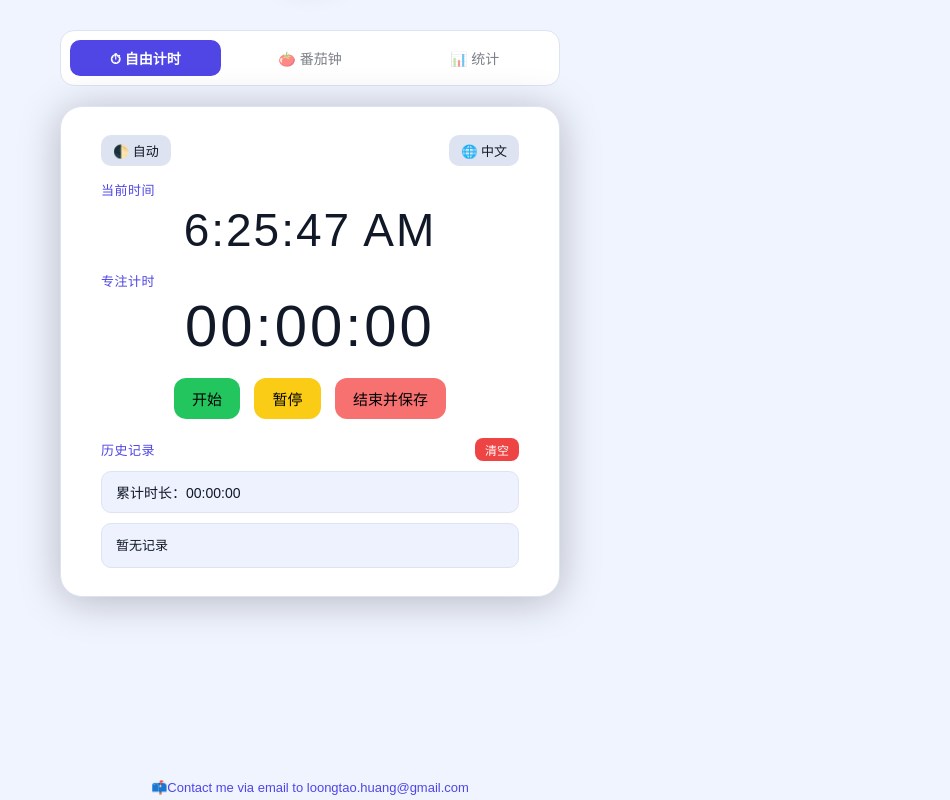
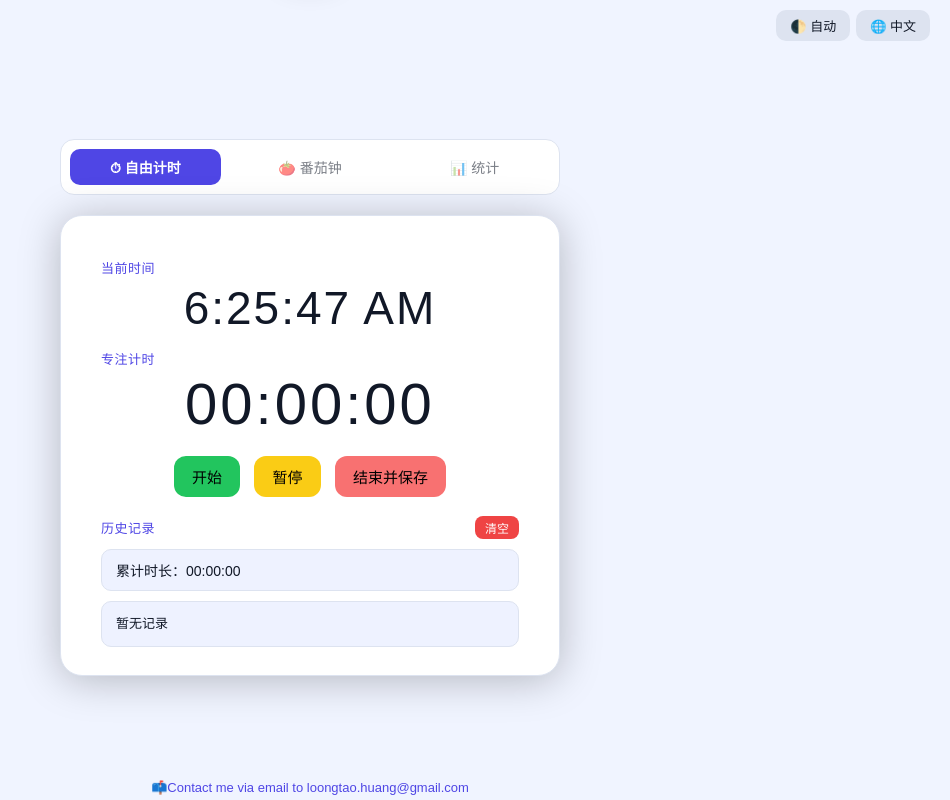
Before and after one commit to hlongt/focus-timer, a plain HTML site: page index.html in a window 1280 px wide. Shown: the whole page, without its empty margins (330-1280 px from the left). Drawn offline with Linux system fonts and the light colour scheme.

Commit message:
Refactor layout and styling in index.html

```diff
--- a/index.html
+++ b/index.html
@@ -44,12 +44,44 @@ body{
     font-family:"Microsoft YaHei", "PingFang SC", sans-serif;
     background:var(--bg);
     color:var(--text);
-    min-height:100vh;
+    height:100vh;
+    display:flex;
+    flex-direction:column;
+    align-items:stretch;
+    padding:0;
+    transition: background 0.4s ease;
+    overflow-y:auto;
+}
+
+/* ── Global nav ── */
+.global-nav{
+    position:sticky;
+    top:0;
+    z-index:100;
+    width:100%;
+    display:flex;
+    justify-content:flex-end;
+    align-items:center;
+    padding:10px 20px;
+    background:transparent;
+    transition:background 0.4s;
+}
+.nav-controls{
+    display:flex;
+    gap:6px;
+    align-items:center;
+}
+
+/* ── Content wrapper (centres everything) ── */
+.content-wrap{
     display:flex;
     flex-direction:column;
     align-items:center;
-    padding:30px 16px 60px;
-    transition: background 0.4s ease;
+    justify-content:center;
+    width:100%;
+    flex:1;
+    padding:24px 0 60px;
+    min-height:0;
 }
 
 /* ── Tabs ── */
@@ -62,9 +94,8 @@ body{
     padding:4px;
     margin-bottom:20px;
     width:500px;
-    max-width:100%;
-}
-.tab-btn{
+    max-width:calc(100vw - 32px);
+}.tab-btn{
     flex:1;
     padding:8px 0;
     border:none;
@@ -75,6 +106,7 @@ body{
     cursor:pointer;
     transition:all 0.25s;
     opacity:0.55;
+    font-family:inherit;
 }
 .tab-btn.active{
     background:var(--accent);
@@ -91,18 +123,11 @@ body{
     border:1px solid var(--border);
     box-shadow:0 4px 40px rgba(0,0,0,.25);
     width:500px;
-    max-width:100%;
+    max-width:calc(100vw - 32px);
     transition: background 0.4s ease;
     display:none;
 }
 .box.active{ display:block; }
-
-.top-bar{
-    display:flex;
-    justify-content:space-between;
-    margin-bottom:14px;
-    gap:6px;
-}
 
 button{
     padding:10px 18px;
@@ -119,7 +144,7 @@ button:hover{ filter:brightness(1.1); transform:translateY(-1px); }
 button:active{ transform:translateY(1px); filter:brightness(0.9); }
 
 .toggle-btn{
-    padding:6px 12px;
+    padding:6px 14px;
     border-radius:10px;
     background:#374151;
     color:#fff;
@@ -430,6 +455,19 @@ button:active{ transform:translateY(1px); filter:brightness(0.9); }
 </head>
 <body>
 
+<!-- Global nav -->
+<nav class="global-nav">
+    <div class="nav-controls">
+        <button class="toggle-btn" onclick="toggleTheme()" id="themeBtn">🌓 自动</button>
+        <button class="toggle-btn" onclick="toggleLang()" id="langBtn">🌐 中文</button>
+    </div>
+</nav>
+
+<!-- Toast -->
+<div class="toast" id="toast"></div>
+
+<div class="content-wrap">
+
 <!-- Tabs -->
 <div class="tab-bar" id="tabBar">
     <button class="tab-btn active" onclick="switchTab('free')" id="tab-free">⏱ 自由计时</button>
@@ -437,15 +475,8 @@ button:active{ transform:translateY(1px); filter:brightness(0.9); }
     <button class="tab-btn" onclick="switchTab('stats')" id="tab-stats">📊 统计</button>
 </div>
 
-<!-- Toast -->
-<div class="toast" id="toast"></div>
-
 <!-- ══════════════ 自由计时 ══════════════ -->
 <div class="box active" id="box-free">
-    <div class="top-bar">
-        <button class="toggle-btn" onclick="toggleTheme()" id="themeBtn">🌓 自动</button>
-        <button class="toggle-btn" onclick="toggleLang()" id="langBtn">🌐 中文</button>
-    </div>
 
     <div class="section-title" id="t-now">当前时间</div>
     <div id="clock" class="time">--:--:--</div>
@@ -471,10 +502,6 @@ button:active{ transform:translateY(1px); filter:brightness(0.9); }
 
 <!-- ══════════════ 番茄钟 ══════════════ -->
 <div class="box" id="box-pomo">
-    <div class="top-bar" style="justify-content:flex-end;">
-        <button class="toggle-btn" onclick="toggleTheme()">🌓</button>
-        <button class="toggle-btn" onclick="toggleLang()">🌐</button>
-    </div>
 
     <div class="pomo-mode-bar">
         <button class="pomo-mode-btn active-focus" id="pm-focus" onclick="setPomoMode('focus')">🍅 专注</button>
@@ -545,10 +572,6 @@ button:active{ transform:translateY(1px); filter:brightness(0.9); }
 
 <!-- ══════════════ 统计 ══════════════ -->
 <div class="box" id="box-stats">
-    <div class="top-bar" style="justify-content:flex-end;">
-        <button class="toggle-btn" onclick="toggleTheme()">🌓</button>
-        <button class="toggle-btn" onclick="toggleLang()">🌐</button>
-    </div>
 
     <!-- 摘要卡片 -->
     <div class="stats-grid" id="statsGrid">
@@ -586,6 +609,8 @@ button:active{ transform:translateY(1px); filter:brightness(0.9); }
         </div>
     </div>
 </div>
+
+</div><!-- /content-wrap -->
 
 <div class="author-info">
     <p><a href="https://hlongt.github.io">📫Contact me via email to loongtao.huang@gmail.com</a></p>
@@ -651,6 +676,7 @@ function applyLang(){
     document.getElementById("b-finish").innerText = t("finish");
     document.getElementById("clearBtn").innerText = t("clear");
     document.getElementById("langBtn").innerText = t("langLabel");
+    document.getElementById("themeBtn").innerText = theme==="auto"?t("themeAuto"):theme==="light"?t("themeLight"):t("themeDark");
     document.getElementById("tab-free").innerText = t("tabFree");
     document.getElementById("tab-pomo").innerText = t("tabPomo");
     document.getElementById("tab-stats").innerText = t("tabStats");
@@ -697,7 +723,6 @@ function applyTheme(){
     let actual = theme === "auto" ? (hour>=6&&hour<18?"light":"dark") : theme;
     document.body.classList.toggle("light", actual==="light");
     const lbl = theme==="auto"?t("themeAuto"):theme==="light"?t("themeLight"):t("themeDark");
-    document.querySelectorAll("[id='themeBtn']").forEach(b=>b.innerText=lbl);
     document.getElementById("themeBtn").innerText = lbl;
     // update chart colors
     if(currentChartDays) renderBarChart(currentChartDays);
```
